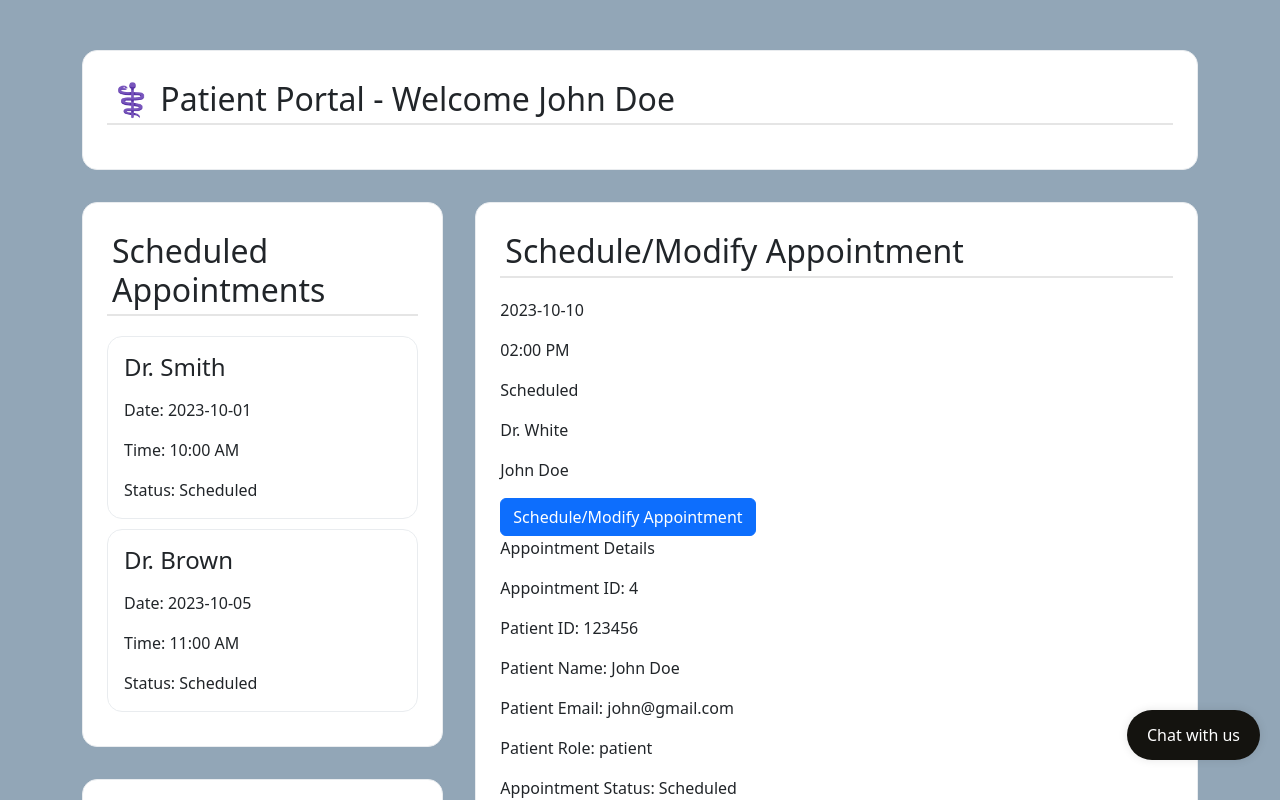
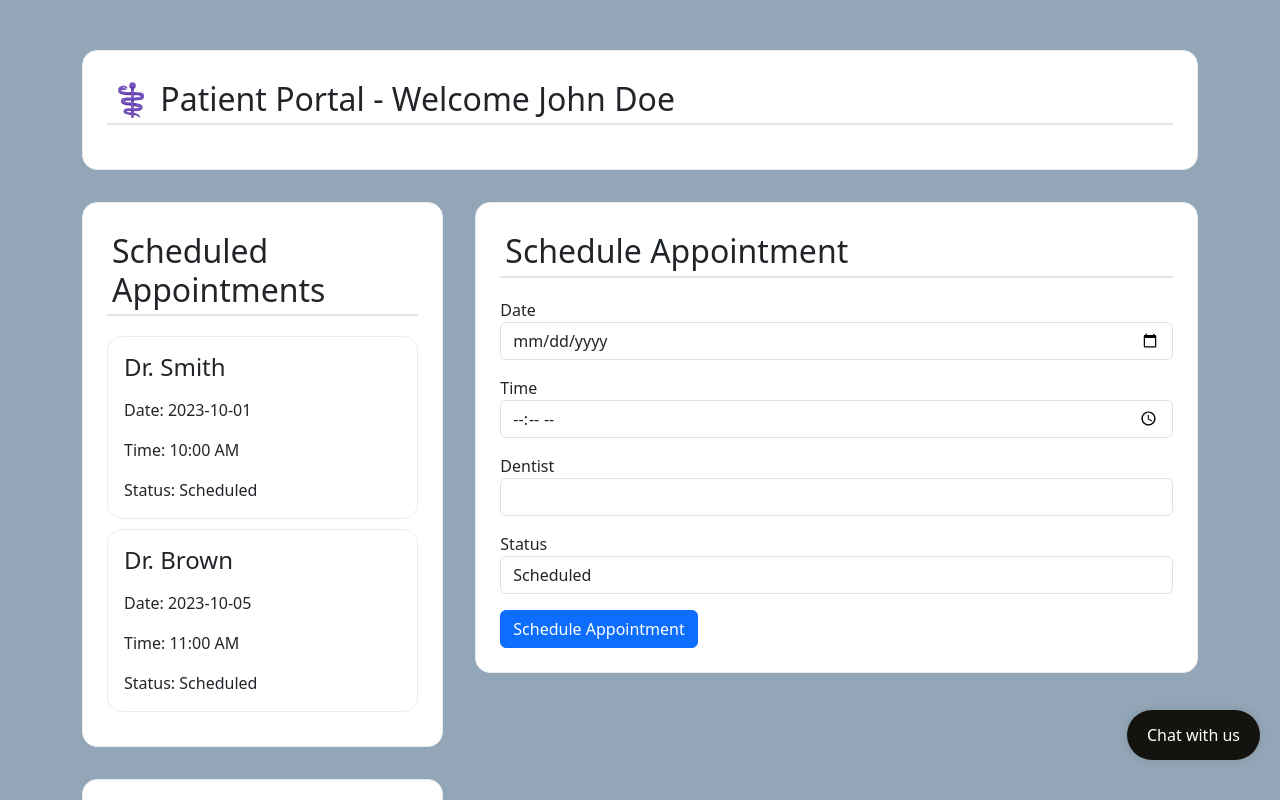
Before and after one commit to BengeeL/Dental-Chatbot, a React (Vite) app in the folder client/: page /dashboard in a window 1280 px wide. Shown: the top 800 px of the page. Built offline with nearby package versions, Linux system fonts and the light colour scheme.

Commit message:
Implement dashboard

```diff
--- a/client/src/pages/Dashboard.tsx
+++ b/client/src/pages/Dashboard.tsx
@@ -74,14 +74,6 @@ export default function Dashboard() {
           patient: "John Doe",
         },
       ]);
-      setScheduleModifyAppointment({
-        id: "4",
-        date: "2023-10-10",
-        time: "02:00 PM",
-        status: "Scheduled",
-        dentist: "Dr. White",
-        patient: "John Doe",
-      });
     };
     fetchAppointments();
   }, []);
@@ -147,47 +139,84 @@ export default function Dashboard() {
 
           <div className='dashboard-right'>
             <div className='dashboard-tile'>
-              <h2 className='dashboad-title'>Schedule/Modify Appointment</h2>
+              <h2 className='dashboad-title'>
+                {ScheduleModifyAppointment
+                  ? "Modify Appointment"
+                  : "Schedule Appointment"}
+              </h2>
 
               <div className='dashboard-list'>
-                {ScheduleModifyAppointment ? (
-                  <div className='dashboard-list-item'>
-                    <p>{ScheduleModifyAppointment.date}</p>
-                    <p>{ScheduleModifyAppointment.time}</p>
-                    <p>{ScheduleModifyAppointment.status}</p>
-                    <p>{ScheduleModifyAppointment.dentist}</p>
-                    <p>{ScheduleModifyAppointment.patient}</p>
+                <form>
+                  <div className='form-group'>
+                    <label htmlFor='date'>Date</label>
+                    <input
+                      type='date'
+                      className='form-control'
+                      id='date'
+                      defaultValue={ScheduleModifyAppointment?.date || ""}
+                      onChange={(e) => {
+                        // Logic to handle date change
+                        console.log("Date changed to: ", e.target.value);
+                      }}
+                    />
                   </div>
-                ) : (
-                  <p>No appointment selected</p>
-                )}
+                  <div className='form-group mt-3'>
+                    <label htmlFor='time'>Time</label>
+                    <input
+                      type='time'
+                      className='form-control'
+                      id='time'
+                      defaultValue={ScheduleModifyAppointment?.time || ""}
+                      onChange={(e) => {
+                        // Logic to handle time change
+                        console.log("Time changed to: ", e.target.value);
+                      }}
+                    />
+                  </div>
+                  <div className='form-group mt-3'>
+                    <label htmlFor='dentist'>Dentist</label>
+                    <input
+                      type='text'
+                      className='form-control'
+                      id='dentist'
+                      defaultValue={ScheduleModifyAppointment?.dentist || ""}
+                      onChange={(e) => {
+                        // Logic to handle dentist change
+                        console.log("Dentist changed to: ", e.target.value);
+                      }}
+                    />
+                  </div>
+                  <div className='form-group mt-3'>
+                    <label htmlFor='status'>Status</label>
+                    <select
+                      className='form-control'
+                      id='status'
+                      defaultValue={
+                        ScheduleModifyAppointment?.status || "Scheduled"
+                      }
+                      onChange={(e) => {
+                        // Logic to handle status change
+                        console.log("Status changed to: ", e.target.value);
+                      }}
+                    >
+                      <option value='Scheduled'>Scheduled</option>
+                      <option value='Completed'>Completed</option>
+                      <option value='Cancelled'>Cancelled</option>
+                    </select>
+                  </div>
+                </form>
                 <button
-                  className='btn btn-primary'
+                  className='btn btn-primary mt-3'
                   onClick={() => {
                     // Logic to schedule or modify an appointment
                     // This could be a modal or a redirect to another page
                     console.log("Schedule/Modify Appointment clicked");
                   }}
                 >
-                  Schedule/Modify Appointment
+                  {ScheduleModifyAppointment
+                    ? "Modify Appointment"
+                    : "Schedule Appointment"}
                 </button>
-                <div className='dashboard-list-item'>
-                  <p>Appointment Details</p>
-                  <p>Appointment ID: {ScheduleModifyAppointment?.id}</p>
-                  <p>Patient ID: {currentAuthUser?.id}</p>
-                  <p>Patient Name: {currentAuthUser?.name}</p>
-                  <p>Patient Email: {currentAuthUser?.email}</p>
-                  <p>Patient Role: {currentAuthUser?.role}</p>
-                  <p>Appointment Status: {ScheduleModifyAppointment?.status}</p>
-                  <p>
-                    Appointment Dentist: {ScheduleModifyAppointment?.dentist}
-                  </p>
-                  <p>
-                    Appointment Patient: {ScheduleModifyAppointment?.patient}
-                  </p>
-                  <p>Appointment Date: {ScheduleModifyAppointment?.date}</p>
-                  <p>Appointment Time: {ScheduleModifyAppointment?.time}</p>
-                </div>
               </div>
             </div>
           </div>
```
